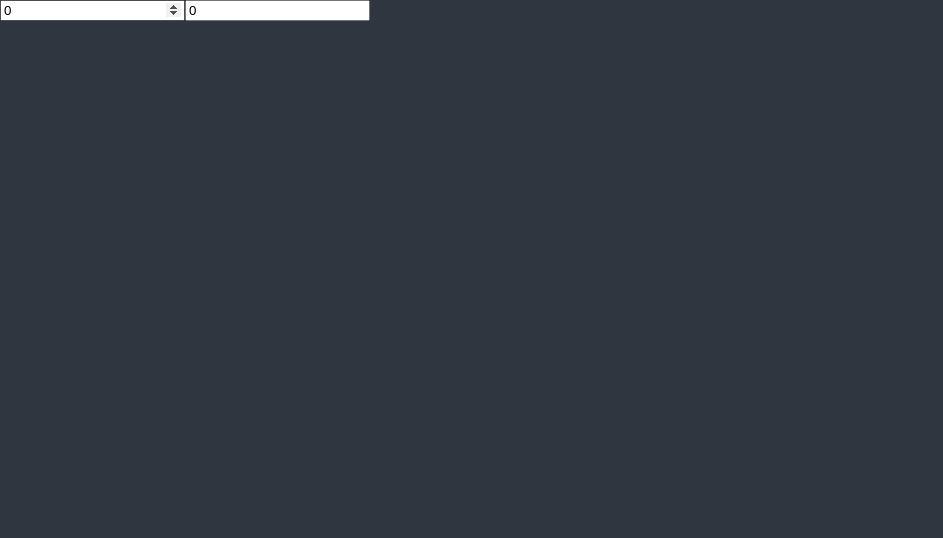
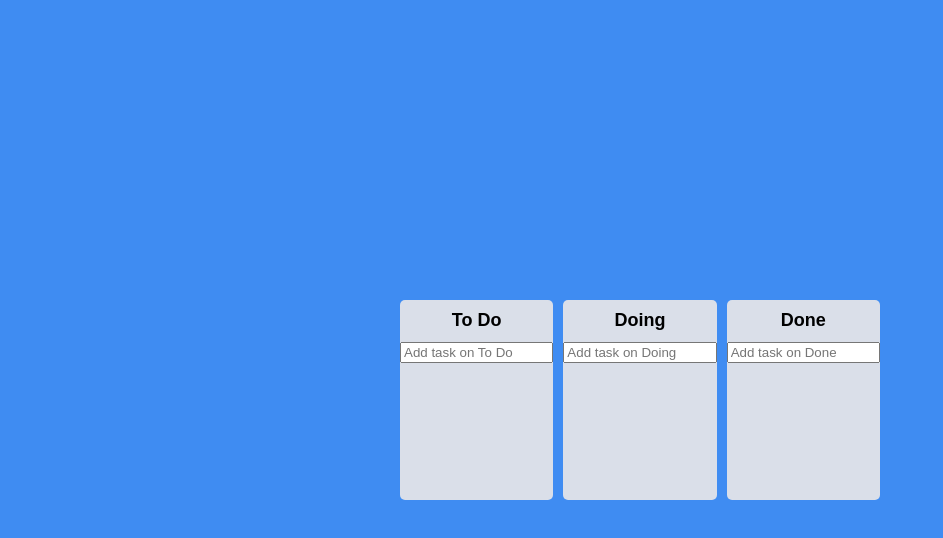
Before and after one commit to LimSongJae/Kanban-Board, a React (Create React App) app: page / in a window 1280 px wide. Shown: the top 538 px of the page, without its empty margins (0-943 px from the left). Built offline with nearby package versions, Linux system fonts and the light colour scheme.

Commit message:
feat. react-beautiful-dnd 라이브러리 설치 및 구성, DragDropContext, Droppable, Draggable태그 사용, Board, DraggableCard Component 작성, recoil state

```diff
--- a/package.json
+++ b/package.json
@@ -11,6 +11,7 @@
     "@types/react": "^18.0.15",
     "@types/react-dom": "^18.0.6",
     "react": "^18.2.0",
+    "react-beautiful-dnd": "^13.1.0",
     "react-dom": "^18.2.0",
     "react-hook-form": "^7.33.1",
     "react-scripts": "5.0.1",
@@ -44,6 +45,7 @@
     ]
   },
   "devDependencies": {
+    "@types/react-beautiful-dnd": "^13.1.2",
     "@types/styled-components": "^5.1.25"
   }
 }
--- a/src/App.tsx
+++ b/src/App.tsx
@@ -1,30 +1,73 @@
+import { DragDropContext, DropResult } from "react-beautiful-dnd";
 import { useRecoilState } from "recoil";
-import { hourSelector, minuteState } from "./atoms";
+import styled from "styled-components";
+import { toDoState } from "./atoms";
+import Board from "./Components/Board";
+
+const Boards = styled.div`
+  display: grid;
+  gap: 10px;
+  grid-template-columns: repeat(3, 1fr);
+  width: 100%;
+`;
+
+const Wrapper = styled.div`
+  display: flex;
+  max-width: 480px;
+  width: 100%;
+  margin: 0 auto;
+  justify-content: center;
+  align-items: center;
+  height: 100vh;
+`;
 
 function App() {
-  const [minutes, setMinutes] = useRecoilState(minuteState);
-  const [hours, setHours] = useRecoilState(hourSelector);
-  const onMinutesChange = (e: React.FormEvent<HTMLInputElement>) => {
-    setMinutes(+e.currentTarget.value);
-  };
-  const onHoursChange = (e: React.FormEvent<HTMLInputElement>) => {
-    setHours(+e.currentTarget.value);
+  const [toDos, setToDos] = useRecoilState(toDoState);
+  const onDragEnd = (info: DropResult) => {
+    console.log(info);
+    const { destination, draggableId, source } = info;
+    if (!destination) return;
+    if (destination?.droppableId === source.droppableId) {
+      // same board
+      setToDos((prev) => {
+        const toDosCopy = [...prev[source.droppableId]];
+        const temptoDos = toDosCopy[source.index];
+        toDosCopy.splice(source.index, 1);
+        toDosCopy.splice(destination.index, 0, temptoDos);
+
+        return {
+          ...prev,
+          [source.droppableId]: toDosCopy,
+        };
+      });
+    }
+    if (destination.droppableId !== source.droppableId) {
+      // cross board
+      setToDos((prev) => {
+        const sourceBoard = [...prev[source.droppableId]];
+        const temptoDos = sourceBoard[source.index];
+        const destinationBoard = [...prev[destination.droppableId]];
+        sourceBoard.splice(source.index, 1);
+        destinationBoard.splice(destination?.index, 0, temptoDos);
+
+        return {
+          ...prev,
+          [source.droppableId]: sourceBoard,
+          [destination.droppableId]: destinationBoard,
+        };
+      });
+    }
   };
   return (
-    <div>
-      <input
-        value={minutes}
-        onChange={onMinutesChange}
-        type="number"
-        placeholder="Minutes"
-      />
-      <input
-        onChange={onHoursChange}
-        value={hours}
-        type="number"
-        placeholder="Hours"
-      />
-    </div>
+    <DragDropContext onDragEnd={onDragEnd}>
+      <Wrapper>
+        <Boards>
+          {Object.keys(toDos).map((boardId) => (
+            <Board key={boardId} toDos={toDos[boardId]} boardId={boardId} />
+          ))}
+        </Boards>
+      </Wrapper>
+    </DragDropContext>
   );
 }
 
--- /dev/null
+++ b/src/Components/Board.tsx
@@ -0,0 +1,104 @@
+import { Droppable } from "react-beautiful-dnd";
+import { useForm } from "react-hook-form";
+import { useSetRecoilState } from "recoil";
+import styled from "styled-components";
+import { ITodo, toDoState } from "../atoms";
+import DraggableCard from "./DraggableCard";
+
+const Wrapper = styled.div`
+  background-color: ${(props) => props.theme.boardColor};
+  padding: 10px 0px;
+  border-radius: 5px;
+  min-height: 200px;
+  display: flex;
+  flex-direction: column;
+  overflow: hidden;
+`;
+const Title = styled.h2`
+  text-align: center;
+  font-weight: 600;
+  margin-bottom: 10px;
+  font-size: 18px;
+`;
+interface IAreaProps {
+  isDraggingFromThis: boolean;
+  isDraggingOver: boolean;
+}
+const Area = styled.div<IAreaProps>`
+  background-color: ${(props) =>
+    props.isDraggingOver
+      ? "#dfe6e9"
+      : props.isDraggingFromThis
+      ? "#b2bec3"
+      : "transparent"};
+  flex-grow: 1;
+  transition: background-color 0.3s ease-in-out;
+  padding: 20px 20px;
+`;
+
+const Form = styled.form`
+  width: 100%;
+  input {
+    width: 100%;
+  }
+`;
+interface IBoardProps {
+  toDos: ITodo[];
+  boardId: string;
+}
+
+interface IForm {
+  toDo: string;
+}
+
+function Board({ toDos, boardId }: IBoardProps) {
+  const setToDos = useSetRecoilState(toDoState);
+  const onValid = ({ toDo }: IForm) => {
+    const newToDo = {
+      id: Date.now(),
+      text: toDo,
+    };
+    setToDos((prev) => {
+      return {
+        ...prev,
+        [boardId]: [newToDo, ...prev[boardId]],
+      };
+    });
+    setValue("toDo", "");
+  };
+  const { register, setValue, handleSubmit } = useForm<IForm>();
+  return (
+    <Wrapper>
+      <Title>{boardId}</Title>
+      <Form onSubmit={handleSubmit(onValid)}>
+        <input
+          {...register("toDo", { required: true })}
+          type={`text`}
+          placeholder={`Add task on ${boardId}`}
+        />
+      </Form>
+      <Droppable droppableId={boardId}>
+        {(provided, snapshot) => (
+          <Area
+            isDraggingFromThis={Boolean(snapshot.draggingFromThisWith)}
+            isDraggingOver={snapshot.isDraggingOver}
+            ref={provided.innerRef}
+            {...provided.droppableProps}
+          >
+            {toDos.map((toDo, index) => (
+              <DraggableCard
+                key={toDo.id}
+                index={index}
+                toDoId={toDo.id}
+                toDoText={toDo.text}
+              />
+            ))}
+            {provided.placeholder}
+          </Area>
+        )}
+      </Droppable>
+    </Wrapper>
+  );
+}
+
+export default Board;
--- /dev/null
+++ b/src/Components/DraggableCard.tsx
@@ -0,0 +1,38 @@
+import React from "react";
+import { Draggable } from "react-beautiful-dnd";
+import styled from "styled-components";
+
+const Card = styled.div<{ isDragging: boolean }>`
+  background-color: ${(props) =>
+    props.isDragging ? "tomato" : props.theme.cardColor};
+  padding: 10px 10px;
+  border-radius: 5px;
+  margin-bottom: 5px;
+  box-shadow: ${(props) =>
+    props.isDragging ? "0px 2px 5px rgba(0, 0, 0, 0.05)" : "none"};
+`;
+
+interface IDraggableCardProps {
+  toDoId: number;
+  toDoText: string;
+  index: number;
+}
+
+function DraggableCard({ toDoId, toDoText, index }: IDraggableCardProps) {
+  return (
+    <Draggable draggableId={toDoId + ""} index={index}>
+      {(provided, snapshot) => (
+        <Card
+          isDragging={snapshot.isDragging}
+          ref={provided.innerRef}
+          {...provided.draggableProps}
+          {...provided.dragHandleProps}
+        >
+          {toDoText}
+        </Card>
+      )}
+    </Draggable>
+  );
+}
+
+export default React.memo(DraggableCard);
--- a/src/atoms.tsx
+++ b/src/atoms.tsx
@@ -1,18 +1,18 @@
-import { atom, selector } from "recoil";
+import { atom } from "recoil";
 
-export const minuteState = atom({
-  key: "minutes",
-  default: 0,
-});
+export interface ITodo {
+  id: number;
+  text: string;
+}
 
-export const hourSelector = selector({
-  key: "hours",
-  get: ({ get }) => {
-    const minutes = get(minuteState);
-    return minutes / 60;
-  },
-  set: ({ set }, newValue) => {
-    const minutes = Number(newValue) * 60;
-    set(minuteState, minutes);
+interface ITODoState {
+  [key: string]: ITodo[];
+}
+export const toDoState = atom<ITODoState>({
+  key: "toDo",
+  default: {
+    "To Do": [],
+    Doing: [],
+    Done: [],
   },
 });
--- a/src/index.tsx
+++ b/src/index.tsx
@@ -1,4 +1,3 @@
-import React from "react";
 import ReactDOM from "react-dom/client";
 import { RecoilRoot } from "recoil";
 import { createGlobalStyle, ThemeProvider } from "styled-components";
@@ -63,7 +62,7 @@ body {
   font-weight: 300;
   font-family: 'Source Sans Pro', sans-serif;
   background-color:${(props) => props.theme.bgColor};
-  color:${(props) => props.theme.textColor};
+  color: black;
   line-height: 1.2;
 }
 a {
@@ -72,12 +71,10 @@ a {
 }
 `;
 root.render(
-  <React.StrictMode>
   <RecoilRoot>
     <ThemeProvider theme={darkTheme}>
       <GlobalStyle />
       <App />
     </ThemeProvider>
   </RecoilRoot>
-  </React.StrictMode>
 );
--- a/src/theme.ts
+++ b/src/theme.ts
@@ -1,8 +1,7 @@
 import { DefaultTheme } from "styled-components";
 
 export const darkTheme: DefaultTheme = {
-  bgColor: "#2f3640",
-  textColor: "white",
-  accentColor: "#9c88ff",
-  cardBgColor: "transparent",
+  bgColor: "#3F8CF2",
+  boardColor: "#DADFE9",
+  cardColor: "white",
 };
```
Also changed, not shown: src/styled.d.ts (+6 -7 lines), 1 other file (tests, documents, lock files or other folders). Lines whose indentation alone changed are shown as unchanged.
